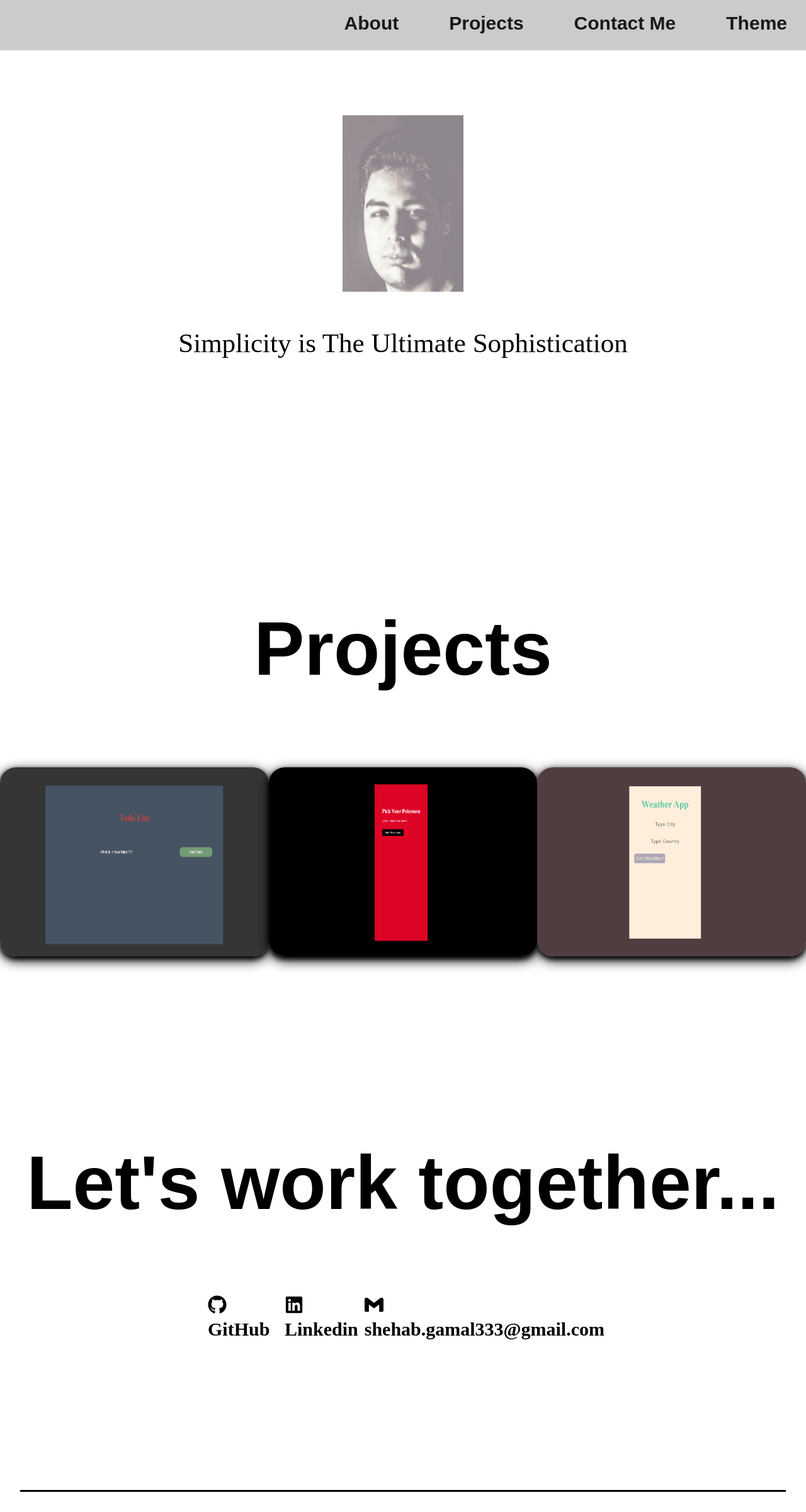
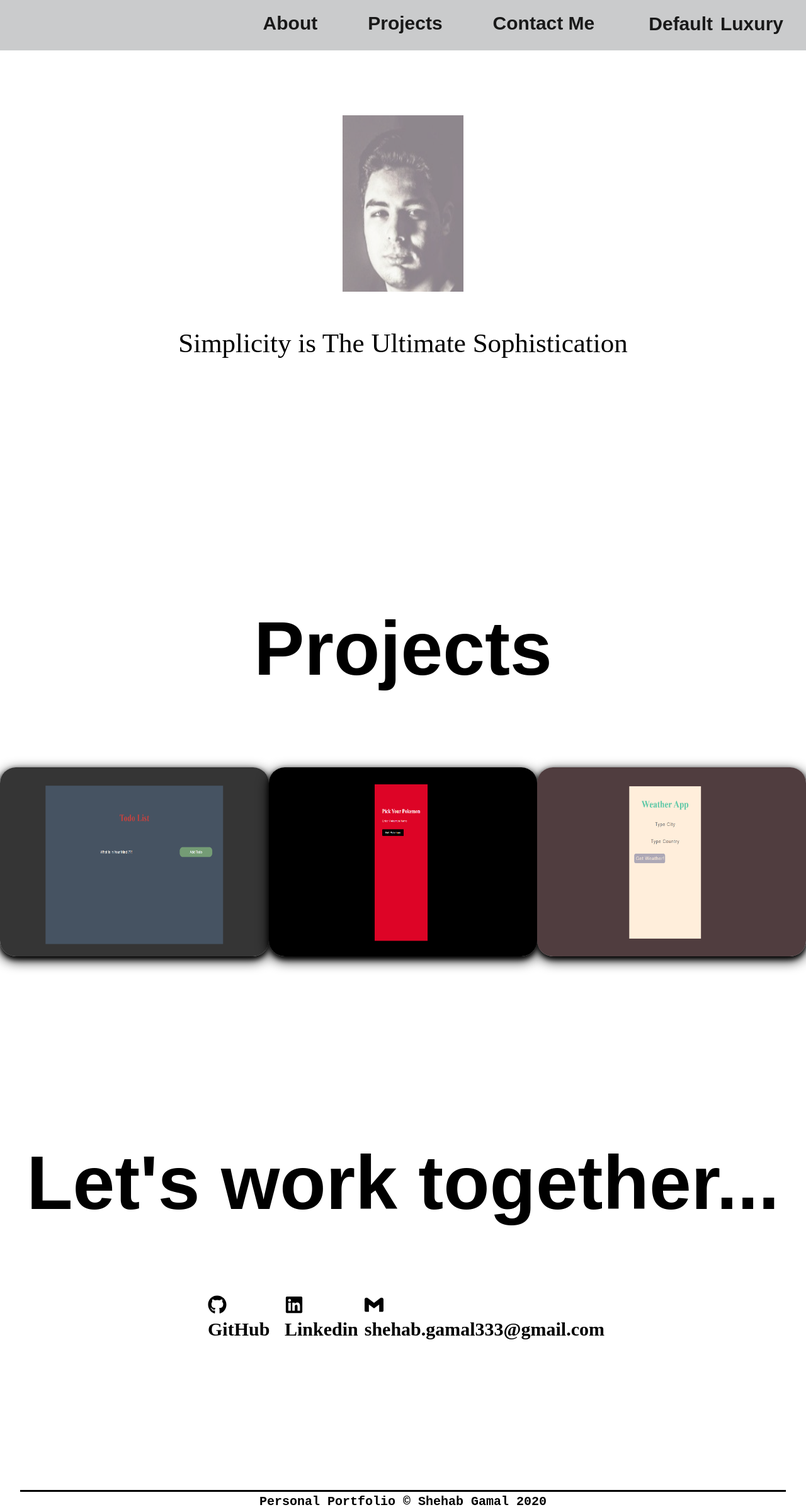
Before and after one commit to ShehabGamal/Personal-Portfolio, a React (Create React App) app: page / in a window 1280 px wide. Shown: the whole page at 63% size. Built offline with nearby package versions, Linux system fonts and the light colour scheme.

Commit message:
1st step in implementing drop down menu (successful)

```diff
--- /dev/null
+++ b/src/Components/Dropdown Menu/Dropdown Menu.js
@@ -0,0 +1,46 @@
+import React from "react";
+import styled from "styled-components";
+
+const Drop = styled.div`
+  display: flex;
+  text-decoration: none;
+  color: ${(props) => props.theme.fontcolor};
+  font-family: Montserrat, sans-serif;
+  font-weight: bold;
+  background: none;
+  font-size: 30px;
+  &:hover {
+    background: ${(props) => props.theme.borderonhover};
+    color: ${(props) => props.theme.subtleshadow};
+    border-radius: 15px;
+  }
+  margin: 10px 20px 10px 40px;
+  border: none;
+  padding: 10px;
+`;
+const BasicButton = styled.button`
+  display: flex;
+  text-decoration: none;
+  color: ${(props) => props.theme.fontcolor};
+  font-family: Montserrat, sans-serif;
+  font-weight: bold;
+  background: none;
+  font-size: 30px;
+  &:hover {
+    background: ${(props) => props.theme.borderonhover};
+    color: ${(props) => props.theme.subtleshadow};
+    border-radius: 15px;
+  }
+  border: none;
+`;
+
+const Dropdown = (props) => {
+  return (
+    <Drop>
+      <BasicButton>Default</BasicButton>
+      <BasicButton>Luxury</BasicButton>
+    </Drop>
+  );
+};
+
+export default Dropdown;
--- a/src/Components/Footer/Footer.js
+++ b/src/Components/Footer/Footer.js
@@ -1,7 +1,7 @@
 import React from "react";
 import styled from "styled-components";
 
-const Footer = styled.div`
+const Wrapper = styled.div`
   height: 4vh;
   width: 95%;
   display: flex;
@@ -25,10 +25,15 @@ const Holder = styled.div`
   margin: 0 auto;
   font-size: 20px;
   font-family: Courier New;
-  color: black;
+  color: ${(props) => props.theme.fontcolor};
+  font-weight: 700;
 `;
-<Footer>
-  <Holder></Holder>
-</Footer>;
+const Footer = () => {
+  return (
+    <Wrapper>
+      <Holder> Personal Portfolio © Shehab Gamal 2020</Holder>
+    </Wrapper>
+  );
+};
 
 export default Footer;
--- a/src/Components/Nav bar/Nav.js
+++ b/src/Components/Nav bar/Nav.js
@@ -1,5 +1,6 @@
 import React from "react";
 import styled from "styled-components";
+import Dropdown from "../../Components/Dropdown Menu/Dropdown Menu.js";
 
 const BasicNavLink = styled.a`
   display: flex;
@@ -28,30 +29,14 @@ const BasicHeader = styled.header`
   width: 100%;
   margin: 0 auto;
 `;
-const ThemeDropdownMenu = styled.button`
-  display: flex;
-  text-decoration: none;
-  color: ${(props) => props.theme.fontcolor};
-  font-family: Montserrat, sans-serif;
-  font-weight: bold;
-  background: none;
-  font-size: 30px;
-  &:hover {
-    background: ${(props) => props.theme.borderonhover};
-    color: ${(props) => props.theme.subtleshadow};
-    border-radius: 15px;
-  }
-  margin: 10px 20px 10px 40px;
-  border: none;
-  padding: 10px;
-`;
+
 const Navbar = (props) => {
   return (
     <BasicHeader>
       <BasicNavLink href="#About">About</BasicNavLink>
       <BasicNavLink href="#Projects">Projects</BasicNavLink>
       <BasicNavLink href="#ContactMe">Contact Me</BasicNavLink>
-      <ThemeDropdownMenu>Theme</ThemeDropdownMenu>
+      <Dropdown>Theme</Dropdown>
     </BasicHeader>
   );
 };
```
Also changed, not shown: 1 other file (tests, documents, lock files or other folders).
